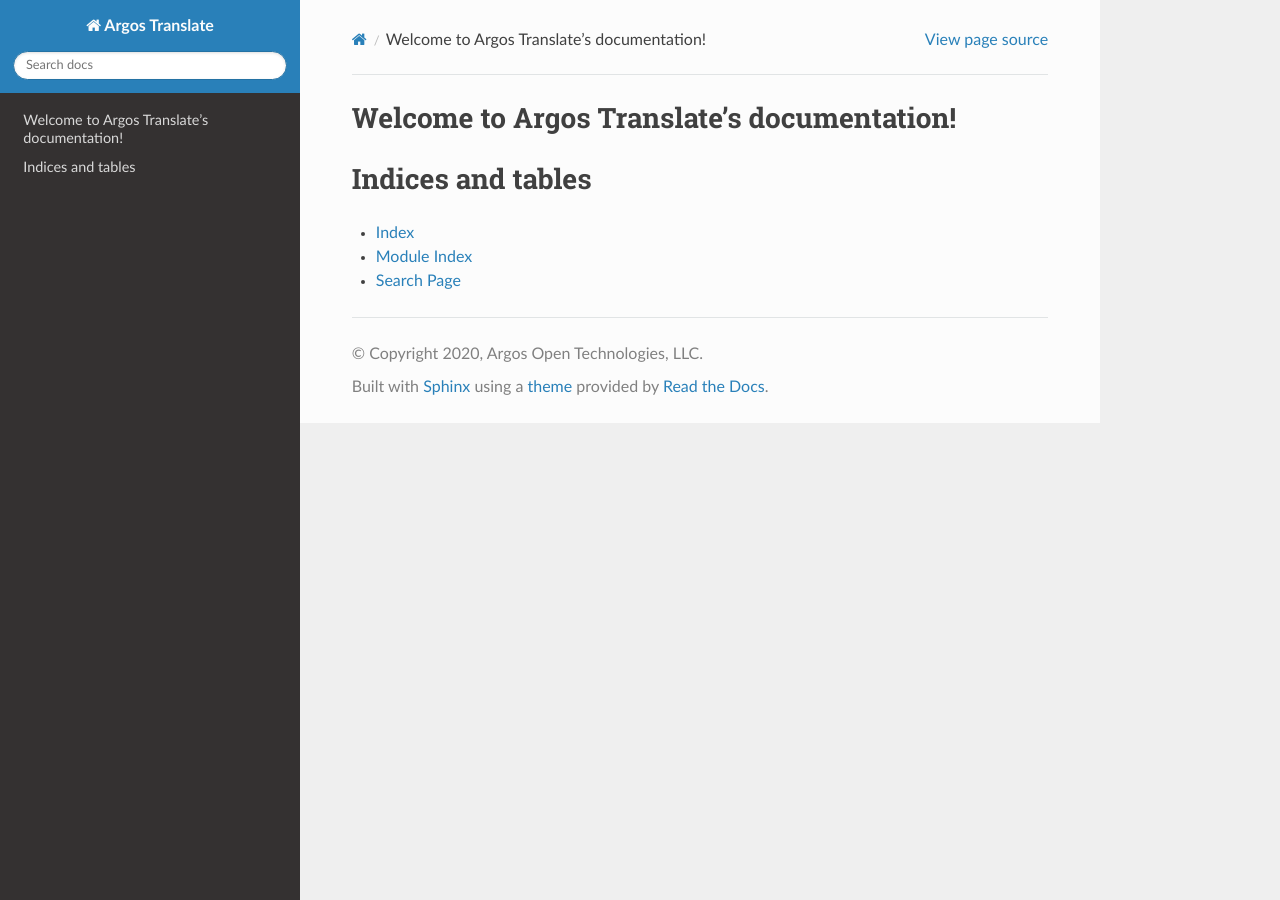
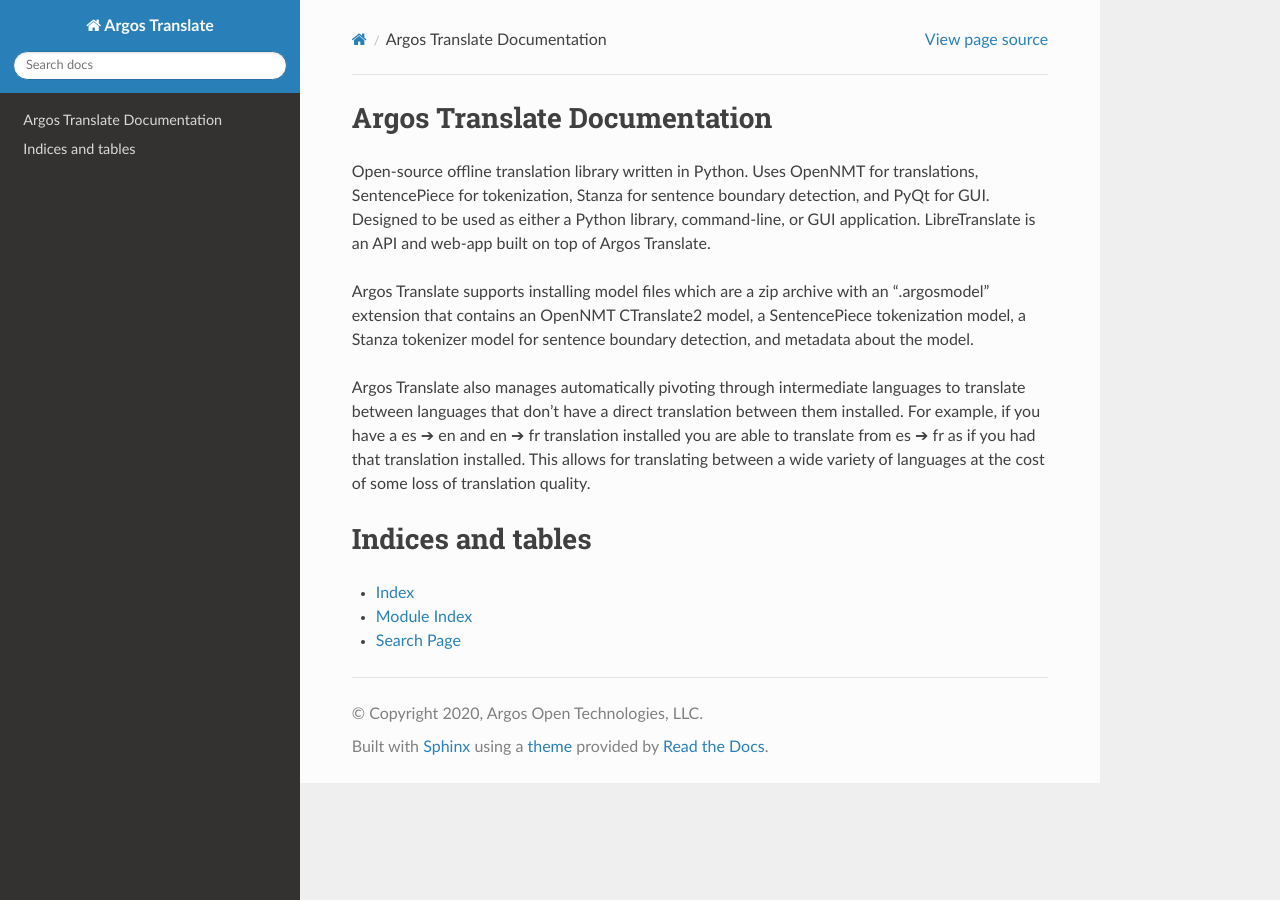
Before and after one commit to argosopentech/argos-translate, a Sphinx documentation site: the page built from docs/index.rst, in a window 1280 px wide. Built offline with Sphinx 7.4.7 and the Read the Docs theme 2.0.0, drawn with Linux system fonts in a browser that asks for light colours.

Commit message:
Improved docs

```diff
--- a/docs/index.rst
+++ b/docs/index.rst
@@ -3,8 +3,14 @@
    You can adapt this file completely to your liking, but it should at least
    contain the root `toctree` directive.
 
-Welcome to Argos Translate's documentation!
+Argos Translate Documentation
 ===========================================
+Open-source offline translation library written in Python. Uses OpenNMT for translations, SentencePiece for tokenization, Stanza for sentence boundary detection, and PyQt for GUI. Designed to be used as either a Python library, command-line, or GUI application. LibreTranslate is an API and web-app built on top of Argos Translate.
+
+Argos Translate supports installing model files which are a zip archive with an ".argosmodel" extension that contains an OpenNMT CTranslate2 model, a SentencePiece tokenization model, a Stanza tokenizer model for sentence boundary detection, and metadata about the model.
+
+Argos Translate also manages automatically pivoting through intermediate languages to translate between languages that don't have a direct translation between them installed. For example, if you have a es ➔ en and en ➔ fr translation installed you are able to translate from es ➔ fr as if you had that translation installed. This allows for translating between a wide variety of languages at the cost of some loss of translation quality.
+
 
 .. toctree::
    :maxdepth: 2
```
Also changed, not shown: docs/source/argostranslate.rst (+8 -0 lines).
